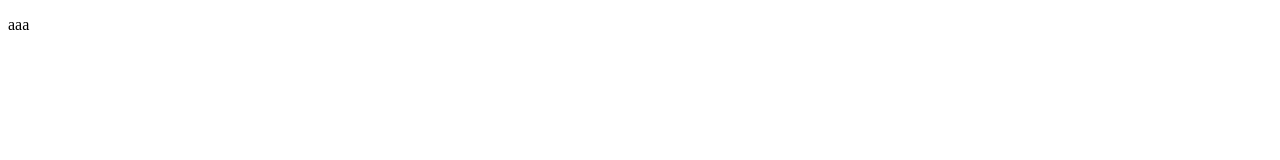
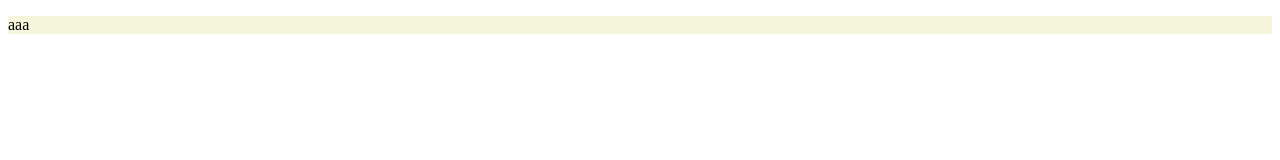
Before and after one commit to maron5274/vwo-test, a plain HTML site: page index.html in a window 1280 px wide. Drawn offline with Linux system fonts and the light colour scheme.

Commit message:
new commit

```diff
--- a/index.html
+++ b/index.html
@@ -27,7 +27,9 @@
 </head>
 
 <body>
-    <p>aaa</p>
+    <div style="height:100%; background-color:beige;">
+        <p>aaa</p>
+    </div>
 </body>
 
 </html>
```
